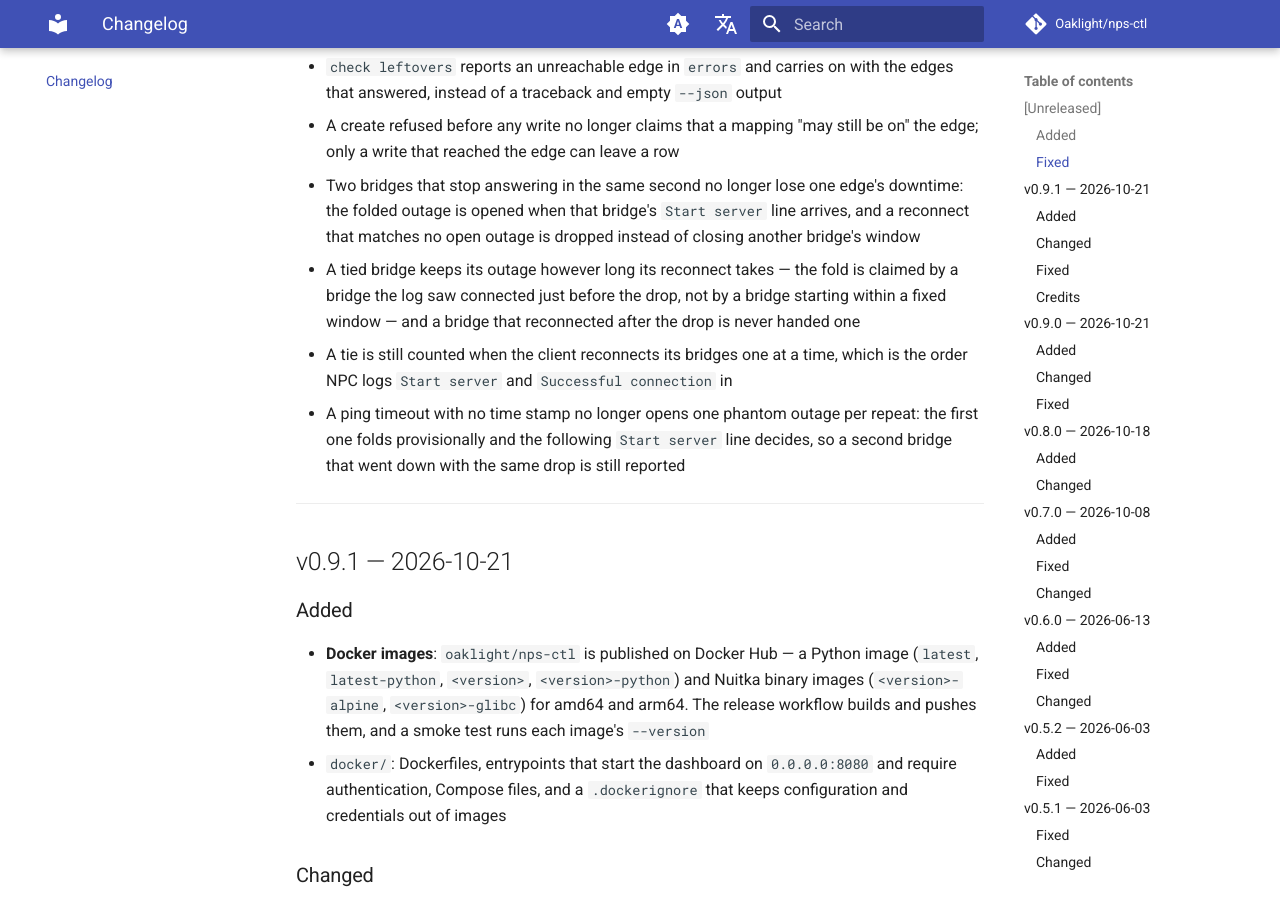
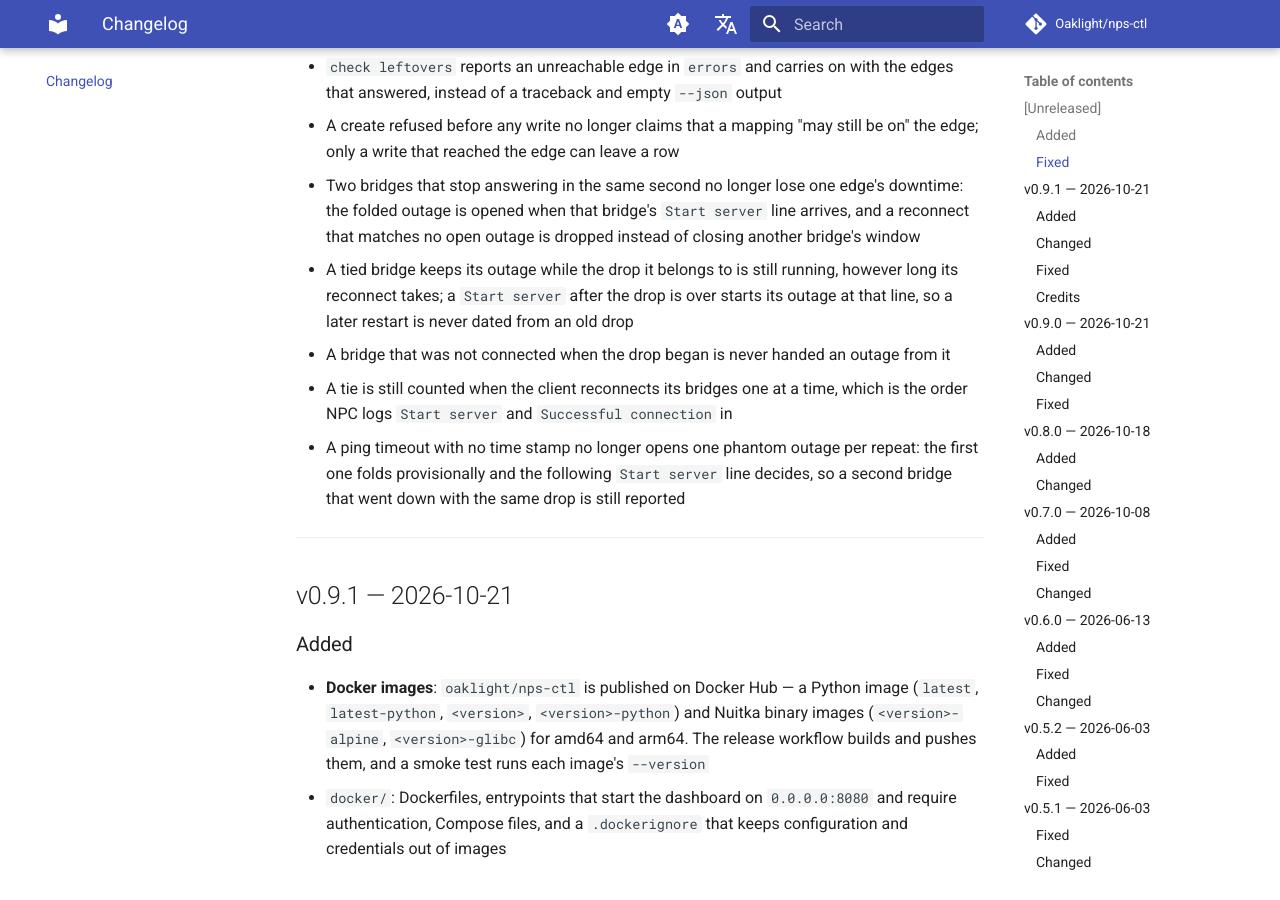
Before and after one commit to Oaklight/nps-ctl, an MkDocs documentation site: the page built from docs/changelog.md, in a window 1280 px wide and 900 px high, scrolled down 1339 px. Built offline with MkDocs 1.6.1 and Material for MkDocs 9.7.7, drawn with Linux system fonts in a browser that asks for light colours; comment, search, counter and statistics services are not loaded.

Commit message:
docs(checks): a tied outage belongs to the drop that owns it

```diff
--- a/docs/changelog.md
+++ b/docs/changelog.md
@@ -29,7 +29,8 @@ All notable changes to nps-ctl are documented here. This project follows [Keep a
 - `check leftovers` reports an unreachable edge in `errors` and carries on with the edges that answered, instead of a traceback and empty `--json` output
 - A create refused before any write no longer claims that a mapping "may still be on" the edge; only a write that reached the edge can leave a row
 - Two bridges that stop answering in the same second no longer lose one edge's downtime: the folded outage is opened when that bridge's `Start server` line arrives, and a reconnect that matches no open outage is dropped instead of closing another bridge's window
-- A tied bridge keeps its outage however long its reconnect takes — the fold is claimed by a bridge the log saw connected just before the drop, not by a bridge starting within a fixed window — and a bridge that reconnected after the drop is never handed one
+- A tied bridge keeps its outage while the drop it belongs to is still running, however long its reconnect takes; a `Start server` after the drop is over starts its outage at that line, so a later restart is never dated from an old drop
+- A bridge that was not connected when the drop began is never handed an outage from it
 - A tie is still counted when the client reconnects its bridges one at a time, which is the order NPC logs `Start server` and `Successful connection` in
 - A ping timeout with no time stamp no longer opens one phantom outage per repeat: the first one folds provisionally and the following `Start server` line decides, so a second bridge that went down with the same drop is still reported
 
```
Also changed, not shown: docs/guides/checks.md (+1 -1 lines).
